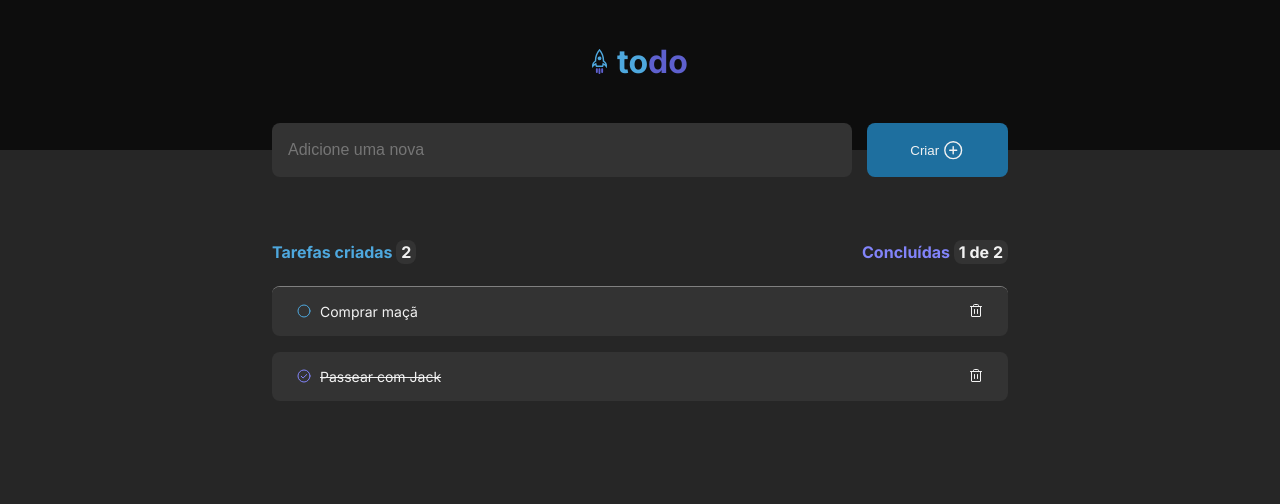
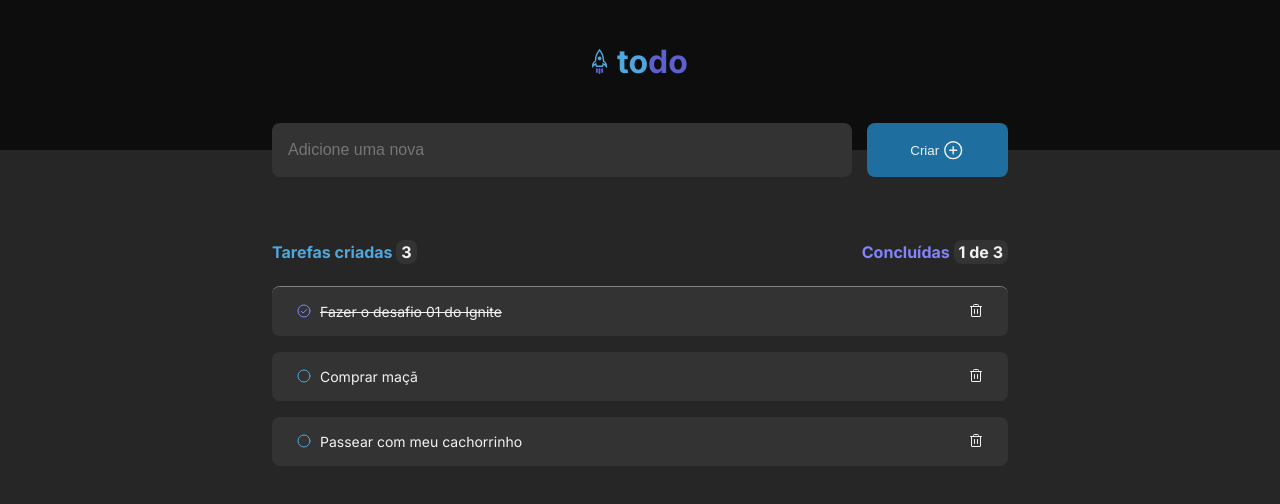
Before and after one commit to Adenilson-Oliveira/to-do-list, a React (Vite) app: page / in a window 1280 px wide. Shown: the top 504 px of the page. Built offline with nearby package versions, Linux system fonts and the light colour scheme.

Commit message:
pequena refatoração no código

```diff
--- a/src/App.tsx
+++ b/src/App.tsx
@@ -1,17 +1,18 @@
-import './global.css'
+import { ChangeEvent, FormEvent, useEffect, useState } from 'react'
+import { ListChecks, PlusCircle} from 'phosphor-react'
+import { Task } from './components/Task'
+
 import Logo from './assets/LogoRocket.svg'
 import styles from './App.module.css'
-import { ListChecks, PlusCircle} from 'phosphor-react'
-import { Task } from './components/Task'
-import { ChangeEvent, FormEvent, useEffect, useState } from 'react'
+import './global.css'
 
 
-
-function App() {
+export function App() {
 
   const [tasks, setTasks] = useState([
+    {done: true, content: 'Fazer o desafio 01 do Ignite'},
     {done: false, content: 'Comprar maçã'},
-    {done: true, content: 'Passear com Jack'},
+    {done: false, content: 'Passear com meu cachorrinho'},
   ])
 
   const [task, setTask] = useState('')
@@ -29,20 +30,13 @@ function App() {
     setTasksDone(countTasksDone)
   }, [tasks])
 
-  // useEffect(() => {
-  //   setTasks()
-  // }, [tasks])
-
   function onDeleteTask(taskToDelete: string):void {
-    // console.log(taskToDelete)
     setTasks(tasks.filter(task => task.content !== taskToDelete))
   }
 
   function handleAddTask(event: FormEvent) {
     event.preventDefault()
     const newTask = {done: false, content: task}
-
-    // console.log(tasks.find(el => newTask.content === el.content))
 
     if(tasks.some(el => newTask.content === el.content)) {
       alert('Voçê já possui uma tarefa igual a essa para fazer!')
@@ -55,13 +49,11 @@ function App() {
 
   function handleCreateNewTask(event: ChangeEvent<HTMLInputElement>) {
     setTask(event.target.value)
-    // console.log(task)
   }
 
   // event: ForwardRefExoticComponent<IconProps>
   function handleChangeDone(content: string) {
     const taskToChangeState = tasks.find(el => el.content === content)
-    // tasks.indexOf(taskToChangeState)
 
     if(taskToChangeState) {
       const indexOfTask = tasks.indexOf(taskToChangeState)
@@ -78,7 +70,6 @@ function App() {
     <div>
 
       <header className={styles.header}>
-
         <div className={styles.logo}>
           <img src={Logo} alt="LogoRocket"/>
           <h1>to<span>do</span></h1>
@@ -86,23 +77,19 @@ function App() {
       </header>
 
       <form className={styles.formToDo} onSubmit={handleAddTask}>
-
         <input value={task} onChange={handleCreateNewTask} type="text" placeholder='Adicione uma nova' required/>
         <button type='submit'><span>Criar</span> <PlusCircle className={styles.plusCircle} /></button>
       </form>
 
 
       <div className={styles.containerToDos}>
-
         <div className={styles.infoToDos}>
           <p>Tarefas criadas <span>{tasks.length}</span></p>
           <p>Concluídas <span>{tasksDone} de {tasks.length}</span></p>
         </div>
 
         <main className={styles.toDos}>
-
           <div className={styles.tasks}>
-
             {
               tasks.length >= 1 ? tasks.map((task) => <Task key={task.content} done={task.done} changeDone={handleChangeDone} deleteTask={onDeleteTask} content={task.content} />)
               :
@@ -112,15 +99,10 @@ function App() {
                 <p>Crie tarefas e organize seus itens a fazer</p>
               </div>
             }
-
           </div>
-
         </main>
       </div>
 
     </div>
   )
 }
-
-
-export default App
--- a/src/components/Task.tsx
+++ b/src/components/Task.tsx
@@ -1,6 +1,5 @@
 import { CheckCircle, Circle, Trash } from 'phosphor-react'
 import styles from './Task.module.css'
-import {useState } from 'react'
 
 type Delete = (content: string) => void
 type ChangeDone = (content: string) => void
@@ -14,9 +13,7 @@ interface TaskProps {
 
 export function Task({done, content, deleteTask, changeDone}:TaskProps) {
 
-  // const [check, setCheck] = useState(done)
-
-  //event: MouseEventHandler<HTMLButtonElement>
+  //se for usar o => event: MouseEventHandler<HTMLButtonElement>
   function handleChangeDone() {
     changeDone(content)
   }
--- a/src/main.tsx
+++ b/src/main.tsx
@@ -1,6 +1,6 @@
 import React from 'react'
 import ReactDOM from 'react-dom/client'
-import App from './App'
+import { App } from './App'
 
 ReactDOM.createRoot(document.getElementById('root') as HTMLElement).render(
   <React.StrictMode>
```
